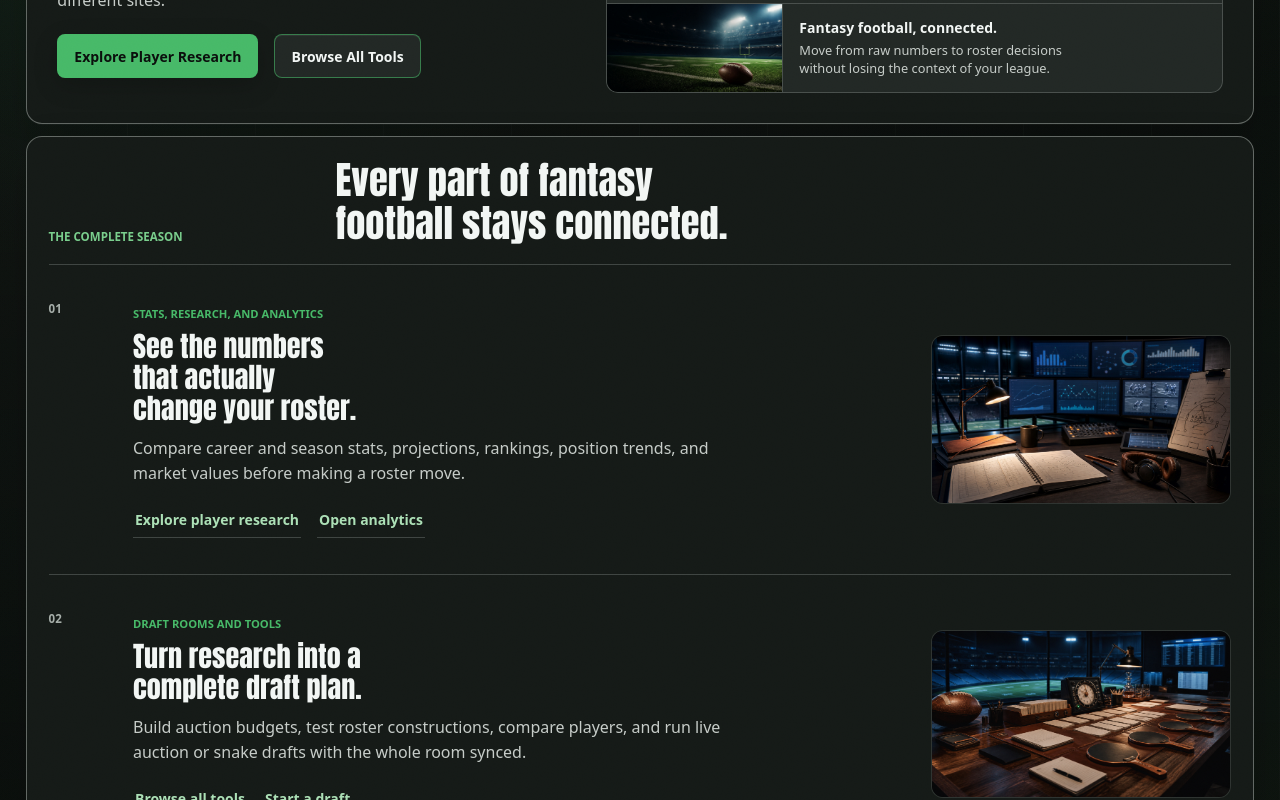
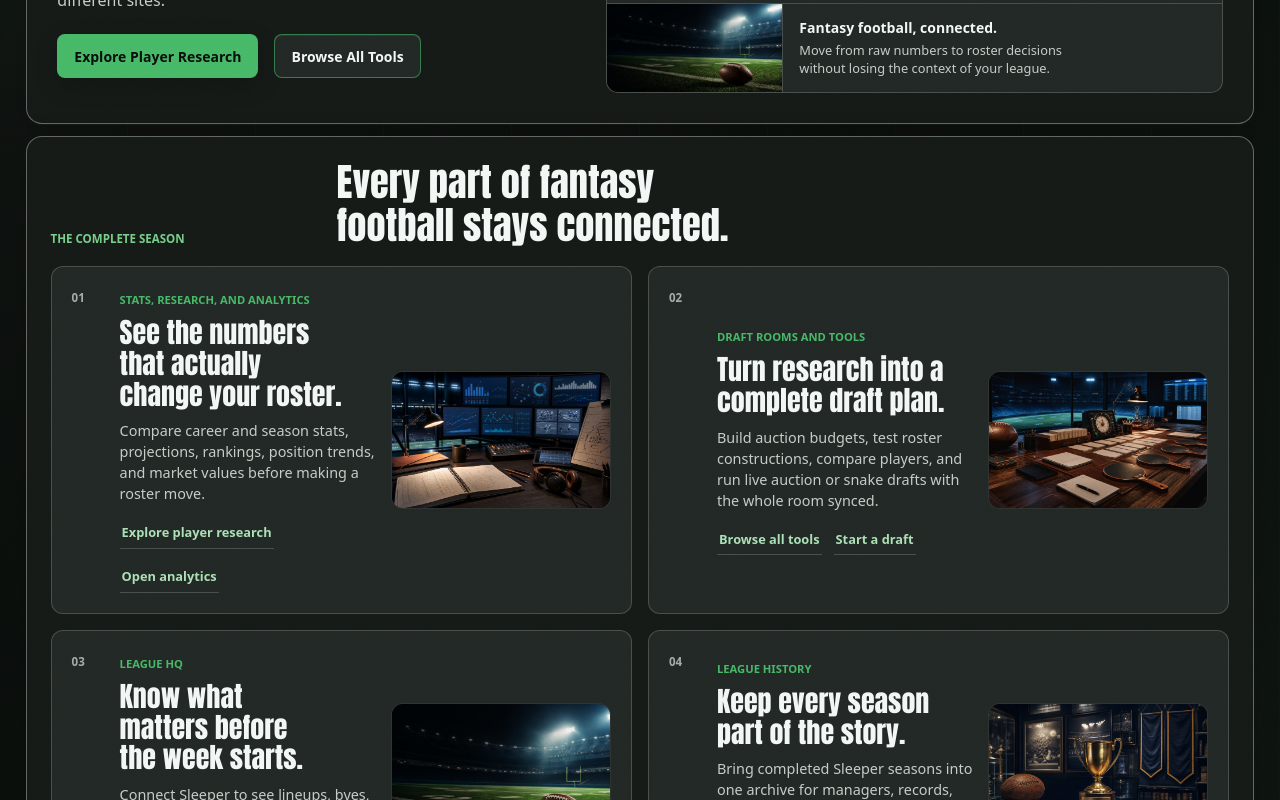
Before and after one commit to JWebber64/ffaa, a React (Vite) app: page / in a window 1280 px wide. Shown: the part 460-1260 px from the top of the page. Built offline with nearby package versions, Linux system fonts and the light colour scheme.

Commit message:
feat: arrange homepage chapters side by side

```diff
--- a/src/screens_v2/landing-v2.css
+++ b/src/screens_v2/landing-v2.css
@@ -355,6 +355,61 @@
   object-fit: cover;
 }
 
+@media (min-width: 1180px) {
+  .platform-chapters {
+    padding: var(--space-6);
+  }
+
+  .platform-chapters > header {
+    padding-bottom: var(--space-5);
+  }
+
+  .platform-chapters > div {
+    grid-template-columns: repeat(2, minmax(0, 1fr));
+    gap: var(--space-4);
+  }
+
+  .platform-chapters article {
+    grid-template-columns: var(--space-8) minmax(0, 1fr) minmax(180px, 220px);
+    padding: var(--space-5);
+    align-items: center;
+    gap: var(--space-4);
+    border: 1px solid var(--line-1);
+    border-radius: var(--r-lg);
+    background: var(--color-surface-card-secondary);
+  }
+
+  .platform-chapters article > b {
+    padding-top: 3px;
+    align-self: start;
+  }
+
+  .platform-chapter-copy h3 {
+    max-width: 17ch;
+    margin: var(--space-2) 0 var(--space-3);
+    font-size: 1.75rem;
+  }
+
+  .platform-chapter-copy p {
+    font-size: 0.9rem;
+    line-height: 1.45;
+  }
+
+  .platform-chapter-copy nav {
+    margin-top: var(--space-3);
+    gap: var(--space-3);
+  }
+
+  .platform-chapter-copy nav a {
+    min-height: var(--space-8);
+    font-size: 0.8rem;
+  }
+
+  .platform-chapters article > figure {
+    aspect-ratio: 16 / 10;
+  }
+}
+
 @media (max-width: 1100px) {
   .platform-hero {
     grid-template-columns: 1fr;
```
Also changed, not shown: 2 other files (tests, documents, lock files or other folders).
